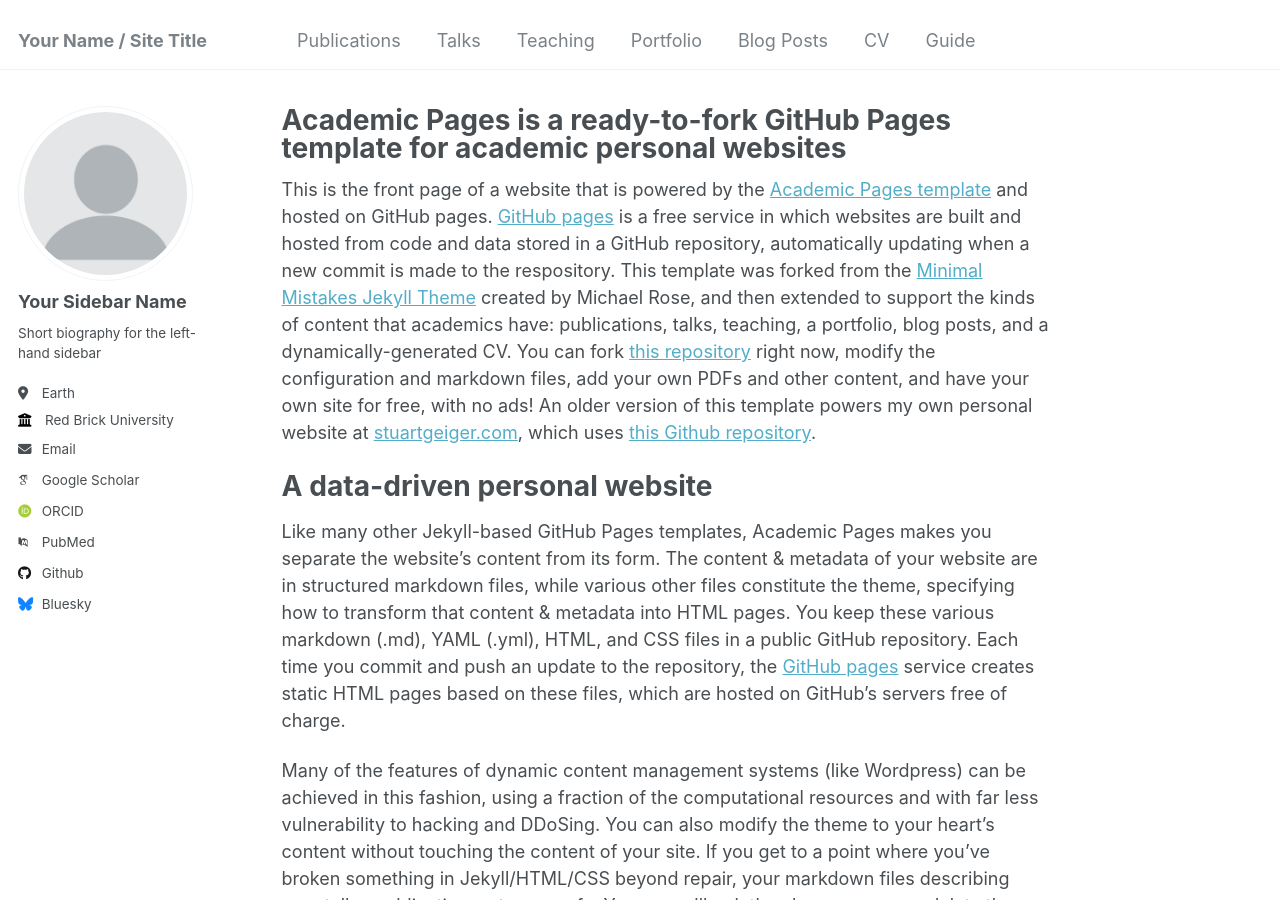
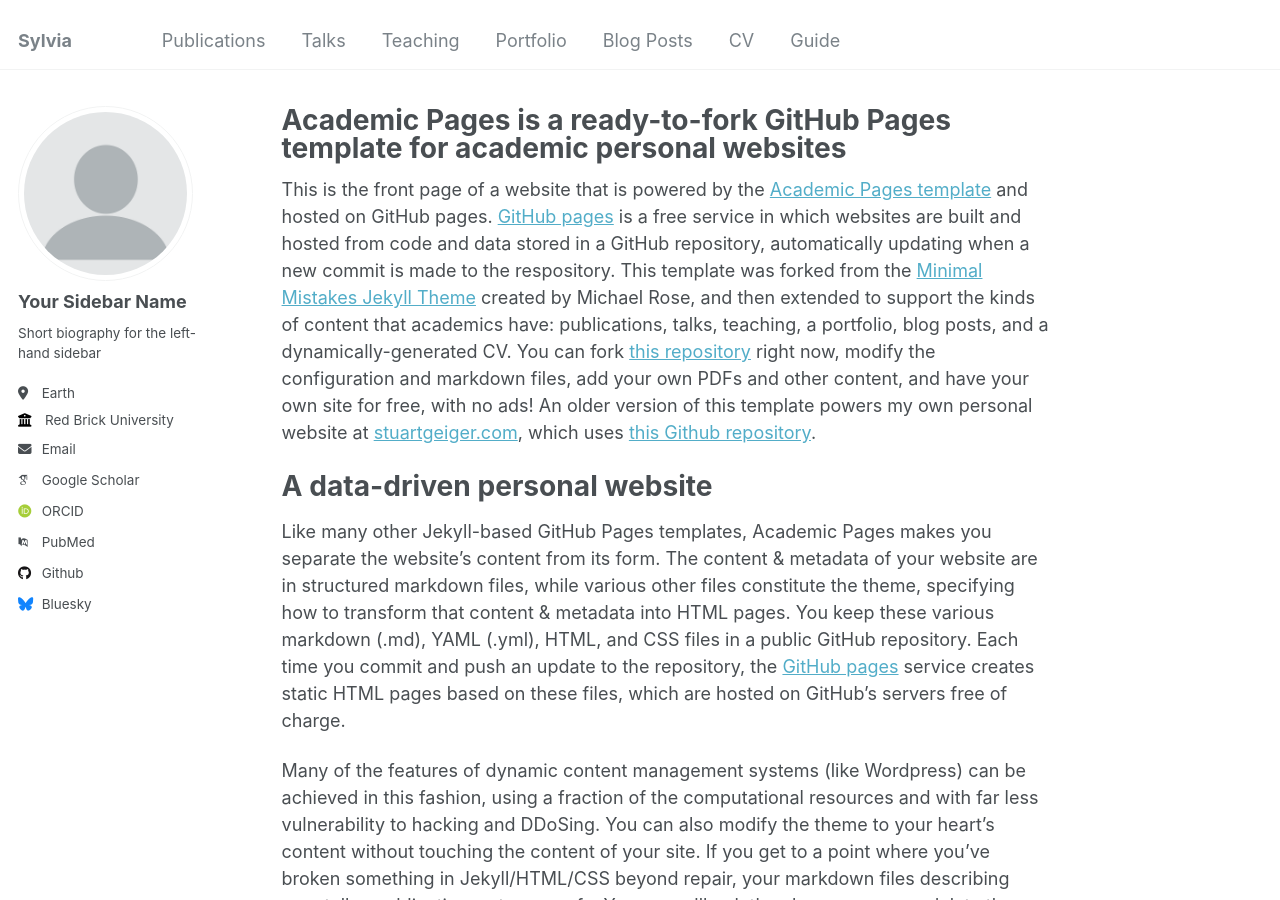
Before and after one commit to Imanirakiza/sylvia99.github.io, a Jekyll site: the page built from _pages/about.md, in a window 1280 px wide and 900 px high. Built offline with Jekyll 4.4.1, drawn with Linux system fonts in a browser that asks for light colours; some web fonts are replaced.

Commit message:
Update _config.yml

```diff
--- a/_config.yml
+++ b/_config.yml
@@ -8,7 +8,7 @@
 
 # Basic Site Settings
 locale                   : "en-US"
-title                    : "Your Name / Site Title"
+title                    : "Sylvia"
 title_separator          : "-"
 name                     : &name "Your Name"
 description              : &description "personal description"
```
